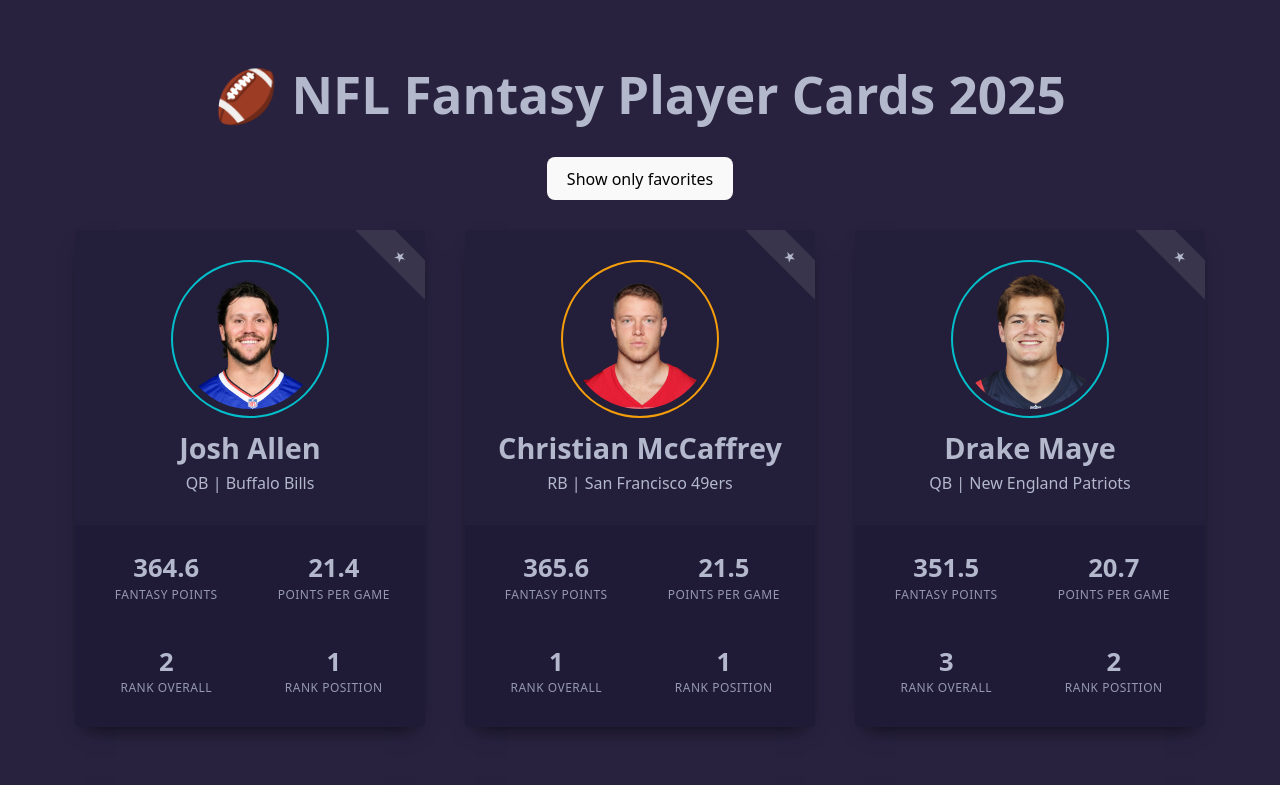
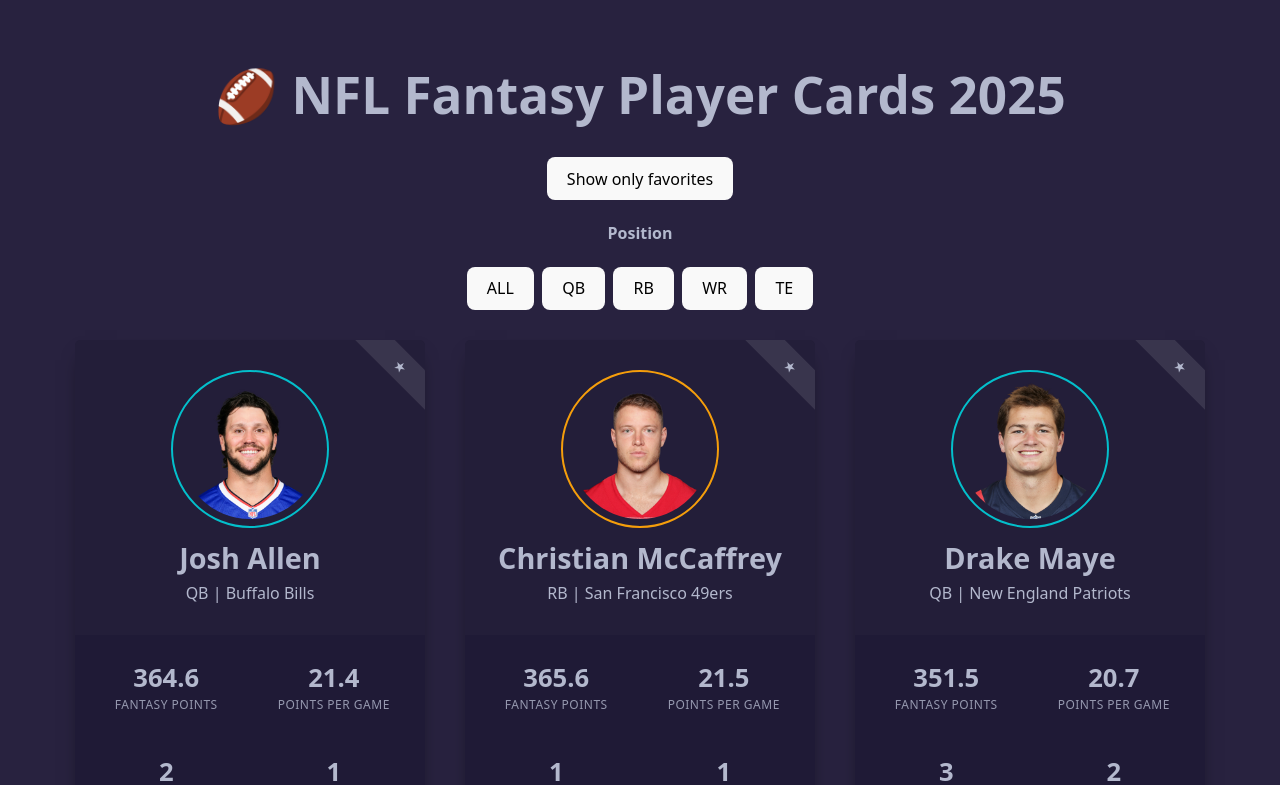
Before and after one commit to krausinski/nfl-fantasy-player-cards-25, a React (Vite) app: page / in a window 1280 px wide. Shown: the top 785 px of the page. Built offline with nearby package versions, Linux system fonts and the light colour scheme.

Commit message:
add position filter buttons and logic

```diff
--- a/src/App.css
+++ b/src/App.css
@@ -41,3 +41,7 @@
   display: flex;
   flex-wrap: wrap;
 }
+
+.filter-panel-position button {
+  margin: 0 4px;
+}
--- a/src/App.jsx
+++ b/src/App.jsx
@@ -13,11 +13,16 @@
 
   const [favorites, setFavorites] = useState([]);
   const [filterFavorites, setFilterFavorites] = useState(false)
+  const [filterPosition, setFilterPosition] = useState('all')
 
-  let playersFiltered = players;
+  let playersOutput = players;
+
+  if (filterPosition != 'all') {
+    playersOutput = players.filter(p => p.position.toLowerCase() === filterPosition)
+  }
 
   if (filterFavorites) {
-    playersFiltered = players.filter(p => favorites.includes(p.id))
+    playersOutput = playersOutput.filter(p => favorites.includes(p.id))
   }
 
   renderCount += 1
@@ -53,6 +58,39 @@
         >
           {filterFavorites ? "Show all" : "Show only favorites"}
         </button>
+        <div className='filter-panel-position'>
+          <h4>Position</h4>
+          <button
+            className='btn-filter-pos-all'
+            onClick={() => setFilterPosition('all')}
+          >
+            ALL
+          </button>
+          <button
+            className='btn-filter-pos-qb'
+            onClick={() => setFilterPosition('qb')}
+          >
+            QB
+          </button>
+          <button
+            className='btn-filter-pos-rb'
+            onClick={() => setFilterPosition('rb')}
+          >
+            RB
+          </button>
+          <button
+            className='btn-filter-pos-wr'
+            onClick={() => setFilterPosition('wr')}
+          >
+            WR
+          </button>
+          <button
+            className='btn-filter-pos-te'
+            onClick={() => setFilterPosition('te')}
+          >
+            TE
+          </button>
+        </div>
       </div>
 
       <div
@@ -69,7 +107,7 @@
         /> */}
 
         {/* {players.map((player) => ( */}
-        {playersFiltered.map((player) => (
+        {playersOutput.map((player) => (
           <PlayerCard
             key={player.id}
             player={player}
```
